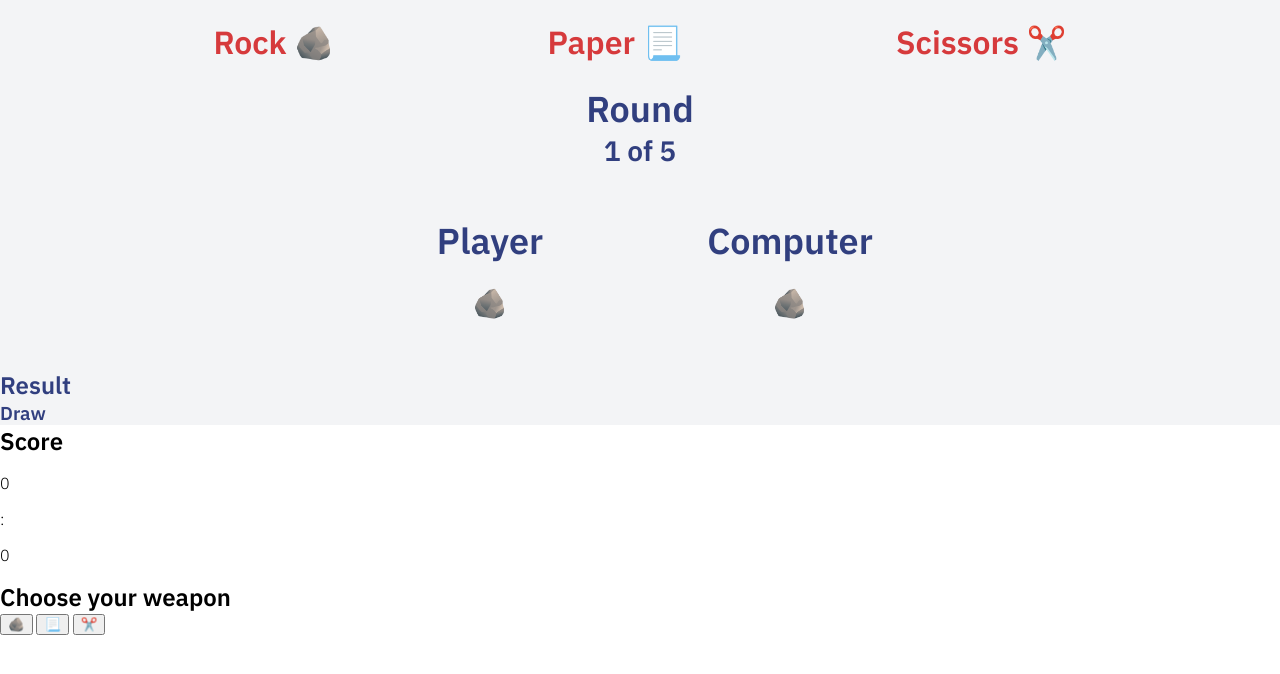
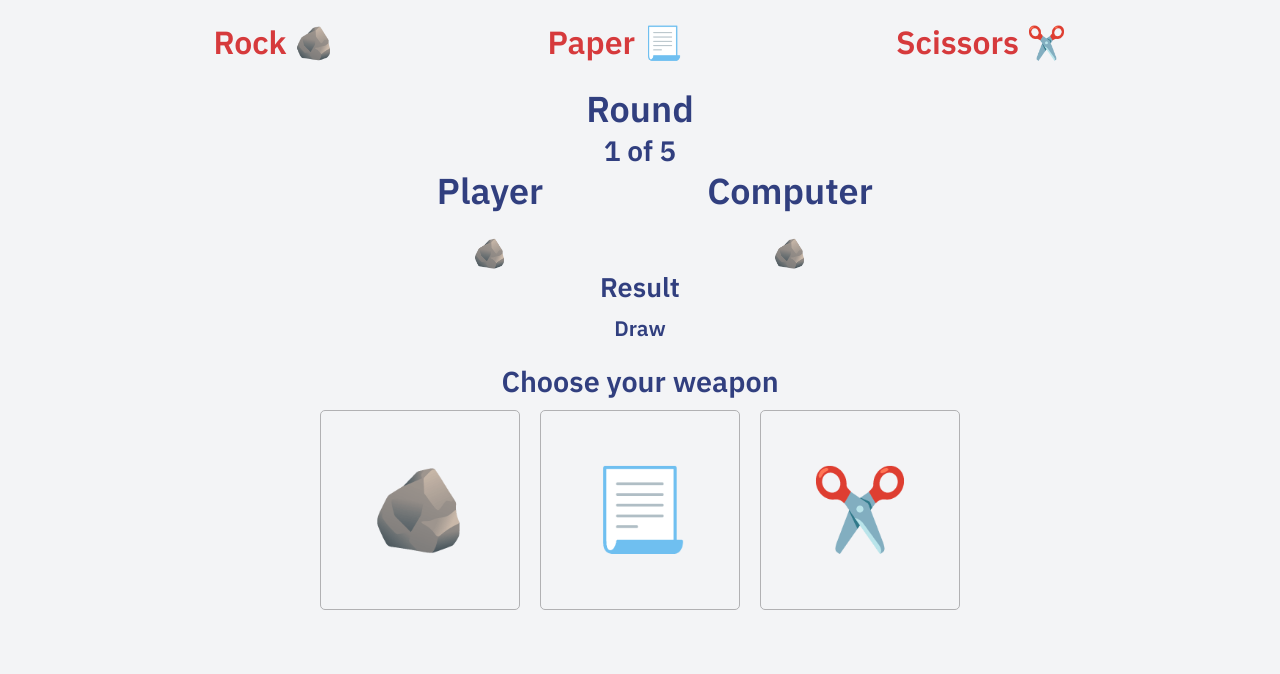
Before and after one commit to ashishthomaschempolil/Rock-Paper-scissors, a plain HTML site: page index.html in a window 1280 px wide. Drawn offline with Linux system fonts and the light colour scheme.

Commit message:
Added buttons

```diff
--- a/index.html
+++ b/index.html
@@ -37,16 +37,20 @@
                 <h3 id="result">Draw</h3>
             </div>
         </div>
-        <div class="score">
+        <!-- <div class="score">
             <h2>Score</h2>
             <p id="player-score">0</p>
             <p>:</p>
             <p id="computer-score">0</p>
+        </div> -->
+        <div class="weapon">
+            <h2>Choose your weapon</h2>
+            <div class="buttons">
+                <button class="items" id="rock">🪨</button>
+                <button class="items" id="paper">📃</button>
+                <button class="items" id="scissors">✂️</button>
+            </div>
         </div>
-        <h2>Choose your weapon</h2>
-        <button class="items" id="rock">🪨</button>
-        <button class="items" id="paper">📃</button>
-        <button class="items" id="scissors">✂️</button>
     </div>
 
 </body>
--- a/style.css
+++ b/style.css
@@ -1,6 +1,8 @@
 body {
     font-family: 'IBM Plex Sans', sans-serif;
     margin: 0;
+    background-color: #f3f4f6;
+    color: #d63a3c;
 }
 
 .header {
@@ -19,7 +21,7 @@ body {
 }
 
 .play-area {
-    background-color: #f3f4f6;
+    background-color: inherit;
     color: #313f7f;
     display: flex;
     flex-direction: column;
@@ -55,5 +57,58 @@ h2, h3{
     gap: 20px;
     margin: 0;
     width: 200px;
+    height: 100px;
+}
+
+.result {
+    display: flex;
+    flex-direction: column;
+    justify-content: center;
+    align-items: center;
+    font-size: large;
+    margin: 0;
+    gap: 10px;
+}
+
+.weapon {
+    background-color: inherit;
+    color: #313f7f;
+    display: flex;
+    flex-direction: column;
+    margin: 20px auto;
+    font-size: larger;
+}
+
+.weapon h2 {
+    justify-self: center;
+    align-self: center;
+}
+.buttons{
+    display: flex;
+    flex-direction: row;
+    justify-content: center;
+    align-items: center;
+    gap: 20px;
+    margin: 10px 0;
+}
+button {
+    cursor: pointer;
+    background-color: #f3f4f6;
+    border: 1px solid #b1b1b3;
+    border-radius: 5px;
+    font-size: 5rem;
+    width: 200px;
     height: 200px;
+    padding: 0;
 }
+
+button:hover{ /* when mouse is hovering button */
+    transform: translate(0, -10px);
+    transition: .1s;
+}
+
+button:active{ /* when button is clicked */
+    box-shadow: 0 0 0 #313f7f;
+    transform: translate(0);
+    transition: .01s;
+}
```
